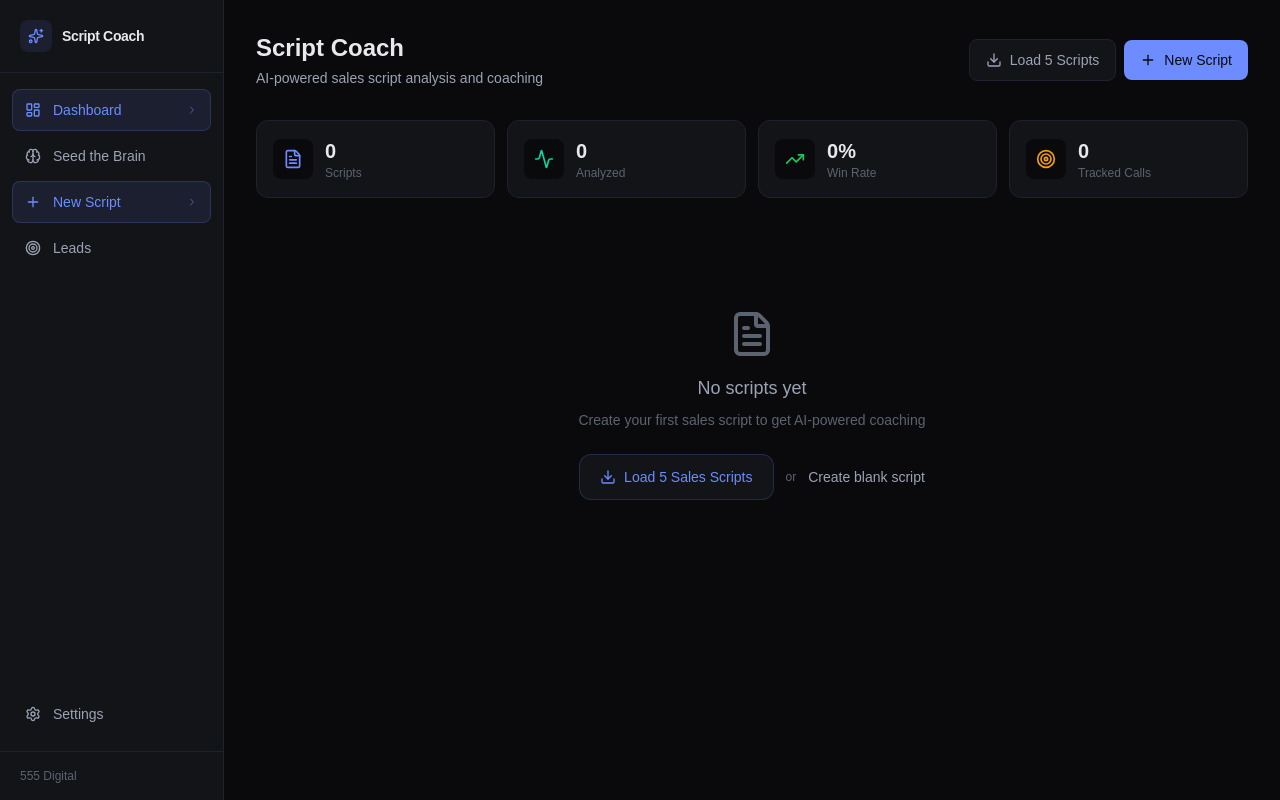
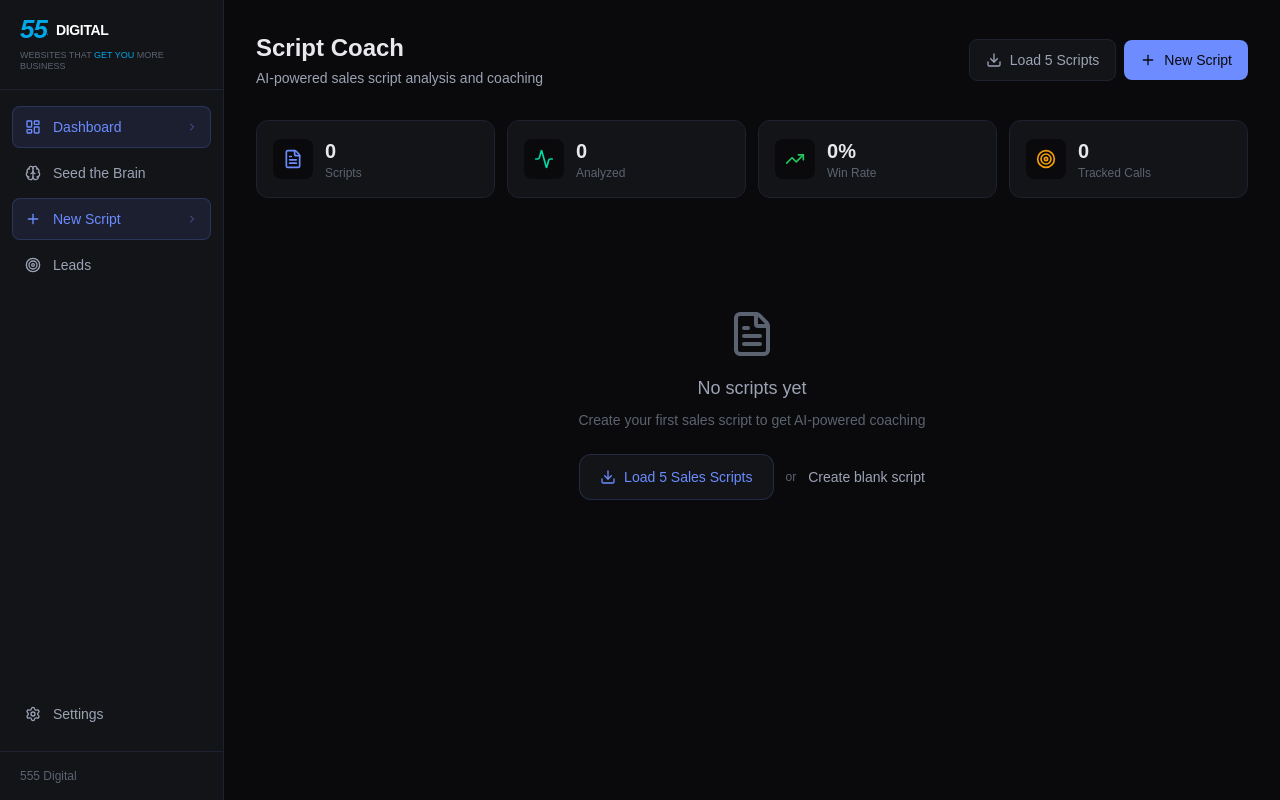
Before and after one commit to ngblu/script-coach, a Next.js app: page / in a window 1280 px wide. Built offline with nearby package versions, Linux system fonts and the light colour scheme.

Commit message:
Swap to 555 Digital logo with tagline

```diff
--- a/src/components/layout/Sidebar.tsx
+++ b/src/components/layout/Sidebar.tsx
@@ -76,13 +76,16 @@ export default function Sidebar() {
         )}
       >
         {/* Logo */}
-        <div className="flex items-center gap-2.5 px-5 py-5 border-b border-border">
-          <div className="w-8 h-8 rounded-lg bg-primary/10 flex items-center justify-center">
-            <Sparkles className="w-4 h-4 text-primary" />
+        <div className="flex flex-col px-5 py-4 border-b border-border">
+          <div className="flex items-center gap-2">
+            <svg width="28" height="28" viewBox="0 0 28 28" className="shrink-0">
+              <text x="0" y="22" fontFamily="Arial, sans-serif" fontWeight="900" fontSize="26" fontStyle="italic" fill="#00A8E8" letterSpacing="-1">555</text>
+            </svg>
+            <span className="font-bold text-sm tracking-tight text-white leading-none">DIGITAL</span>
           </div>
-          <span className="font-semibold text-sm tracking-tight text-text-primary">
-            Script Coach
-          </span>
+          <p className="text-[9px] text-text-muted mt-1.5 leading-tight">
+            WEBSITES THAT <span className="text-[#00A8E8] font-medium">GET YOU</span> MORE BUSINESS
+          </p>
         </div>
 
         {/* Nav */}
```
